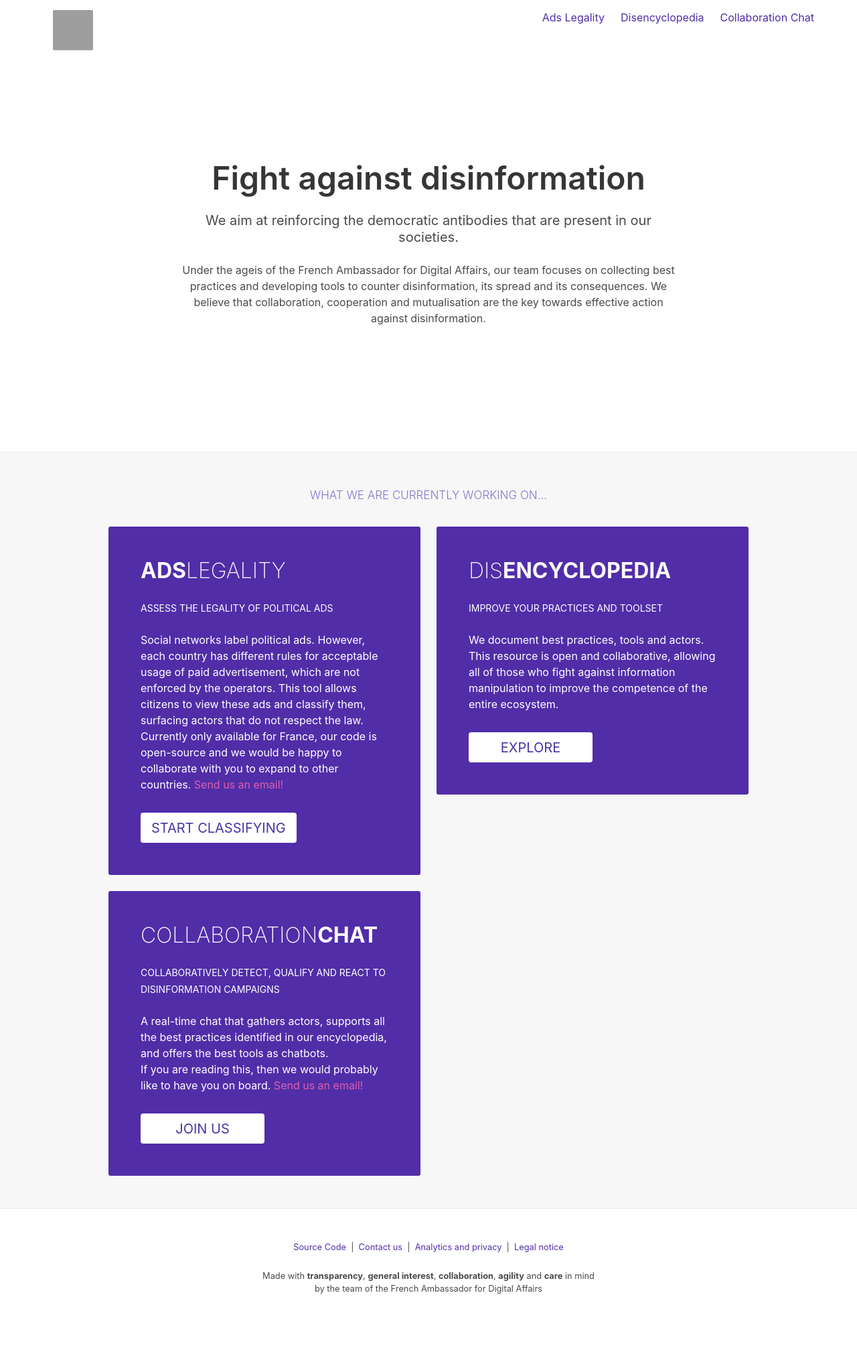
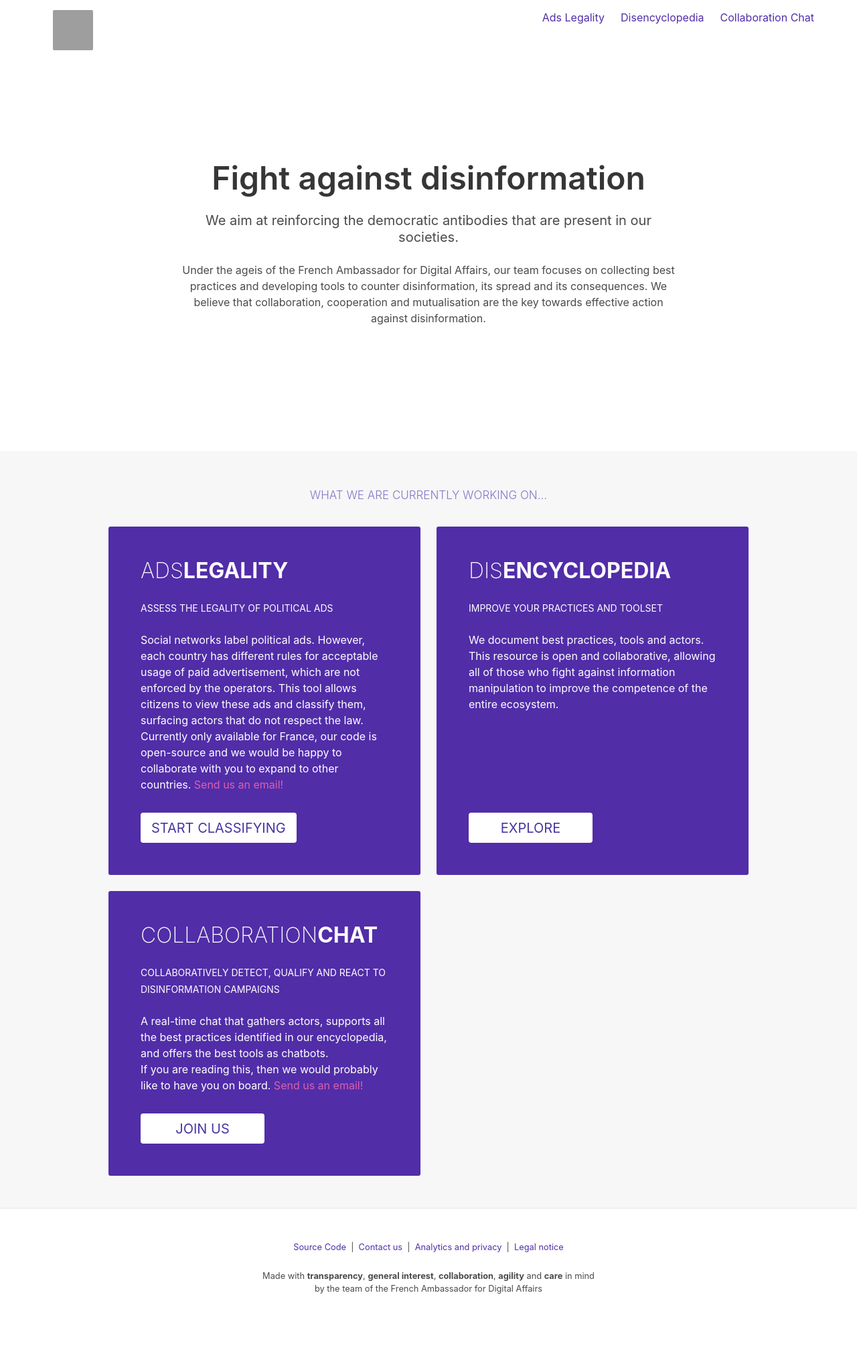
Before and after one commit to ambanum/disinfo.quaidorsay.fr, a Jekyll site: the page built from _pages/index.html, in a window 1280 px wide. Shown: the whole page at 67% size. Built offline with Jekyll 4.4.1, drawn with Linux system fonts in a browser that asks for light colours; comment, search, counter and statistics services are not loaded; grey boxes are pictures that could not be loaded.

Commit message:
Ensure all boxes have the same height

```diff
--- a/_pages/index.html
+++ b/_pages/index.html
@@ -52,10 +52,11 @@ nav_exclude: true
 				What we are currently working on…
 			</h1>
 			<div class="columns">
-				<div class="column is-5 is-offset-1">
+				<div class="column is-5 is-offset-1 work-item-column">
 					<div class="work-item">
+						<div>
 							<h2 class="title is-spaced">
-							Ads<wbr><span class="thin">Legality</span>
+								<span class="thin">Ads</span><wbr>legality
 							</h2>
 							<h4 class="subtitle is-spaced">
 								Assess the legality of political ads
@@ -64,13 +65,15 @@ nav_exclude: true
 								Social networks label political ads. However, each country has different rules for acceptable usage of paid advertisement, which are not enforced by the operators. This tool allows citizens to view these ads and classify them, surfacing actors that do not respect the law.<br />
 								Currently only available for France, our code is open-source and we would be happy to collaborate with you to expand to other countries. <a href="mailto:matti.schneider@diplomatie.gouv.fr?subject=AdsLegality">Send us an email!</a>
 							</p>
+						</div>
 						<a href="/ads" class="button is-white is-medium">
 							Start classifying
 						</a>
 					</div>
 				</div>
-				<div class="column is-5">
+				<div class="column is-5 work-item-column">
 					<div class="work-item">
+						<div>
 							<h2 class="title is-spaced">
 								<span class="thin">Dis</span><wbr>Encyclopedia
 							</h2>
@@ -80,6 +83,7 @@ nav_exclude: true
 							<p>
 								We document best practices, tools and actors. This resource is open and collaborative, allowing all of those who fight against information manipulation to improve the competence of the entire ecosystem.
 							</p>
+						</div>
 						<a href="/encyclopedia" class="button is-white is-medium">
 							Explore
 						</a>
@@ -87,8 +91,9 @@ nav_exclude: true
 				</div>
 			</div>
 			<div class="columns">
-				<div class="column is-5 is-offset-1">
+				<div class="column is-5 is-offset-1 work-item-column">
 					<div class="work-item">
+						<div>
 							<h2 class="title is-spaced">
 								<span class="thin">Collaboration</span><wbr>chat
 							</h2>
@@ -99,6 +104,7 @@ nav_exclude: true
 								A real-time chat that gathers actors, supports all the best practices identified in our encyclopedia, and offers the best tools as chatbots.<br />
 								If you are reading this, then we would probably like to have you on board. <a href="mailto:matti.schneider@diplomatie.gouv.fr?subject=CollaborationChat">Send us an email!</a>
 							</p>
+						</div>
 						<a href="/collaborate" class="button is-white is-medium">
 							Join us
 						</a>
--- a/assets/css/landing.css
+++ b/assets/css/landing.css
@@ -74,11 +74,19 @@ body {
 	font-weight: 200;
 }
 
+.our-work .work-item-column {
+	display: flex;
+}
+
 .our-work .work-item {
 	background: #512DA8;
 	color: #FFF;
 	padding: 3em;
 	border-radius: 3px;
+	display: flex;
+	flex-direction: column;
+	justify-content: space-between;
+	align-items: baseline;
 }
 
 .our-work .work-item .title {
```
Lines whose indentation alone changed are shown as unchanged.
